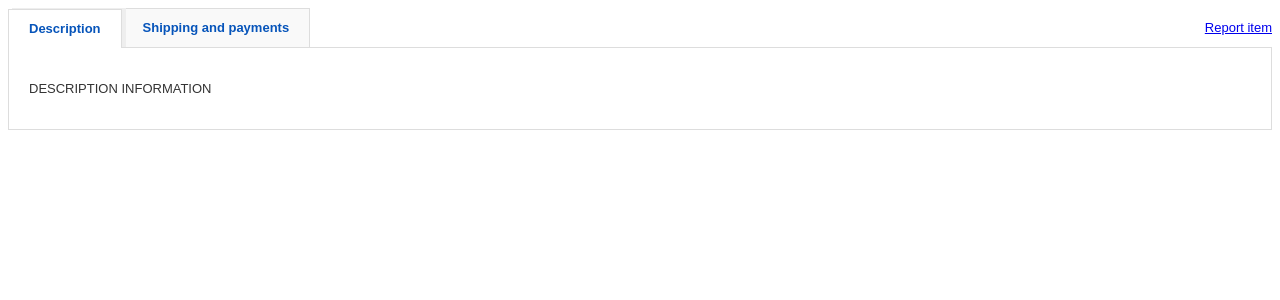
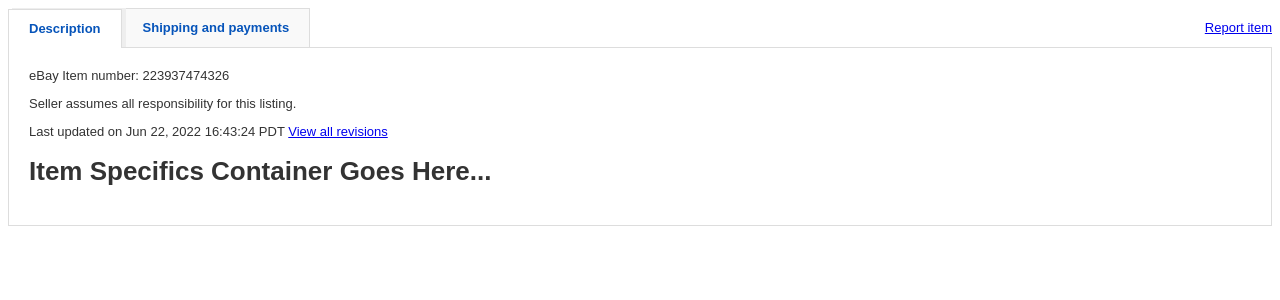
Before and after one commit to Team-Ebay/item_description_shipping_payments, a React (Create React App) app: page / in a window 1280 px wide. Shown: the top 300 px of the page. Built offline with nearby package versions, Linux system fonts and the light colour scheme; the HTML template or start-up script is replaced by a standard one.

Commit message:
top item block frame work done

```diff
--- a/src/components/description-pg/Description.jsx
+++ b/src/components/description-pg/Description.jsx
@@ -1,13 +1,12 @@
 import React from 'react';
+import TopBlockDetails from './TopBlockDetails.jsx';
+import ItemSpecifics from './ItemSpecifics';
 
 const Description = () => {
     return (
         <>
-            <p>DESCRIPTION INFORMATION </p>
-            {/* <TopBlockDetails />
-            <ItemSpecifics /> */}
-
-
+            <TopBlockDetails />
+            <ItemSpecifics />
 
         </>
     )
--- /dev/null
+++ b/src/components/description-pg/ItemSpecifics.jsx
@@ -0,0 +1,9 @@
+import React from 'react';
+
+const ItemSpecifics = () => {
+    return (
+        <h1>Item Specifics Container Goes Here...</h1>
+    )
+}
+
+export default ItemSpecifics;
--- /dev/null
+++ b/src/components/description-pg/TopBlockDetails.jsx
@@ -0,0 +1,20 @@
+import React from 'react';
+
+const TopBlockDetails = () => {
+
+    let itemNumber = 223937474326;
+    let updatedOnDate = 'Jun 22, 2022 16:43:24 PDT'
+    return (
+        <div className='topBlockDetailsContainer'>
+
+            <div className='topBlockItemNumDiv'>eBay Item number: <span className='topBlockItemNumber'>{itemNumber}</span></div>
+
+            <p>Seller assumes all responsibility for this listing.</p>
+
+            <div>Last updated on {updatedOnDate} <a href='#'> View all revisions</a></div>
+
+        </div>
+    )
+}
+
+export default TopBlockDetails;
```
Also changed, not shown: src/components/description-pg/MiniNavbar.jsx (added).
